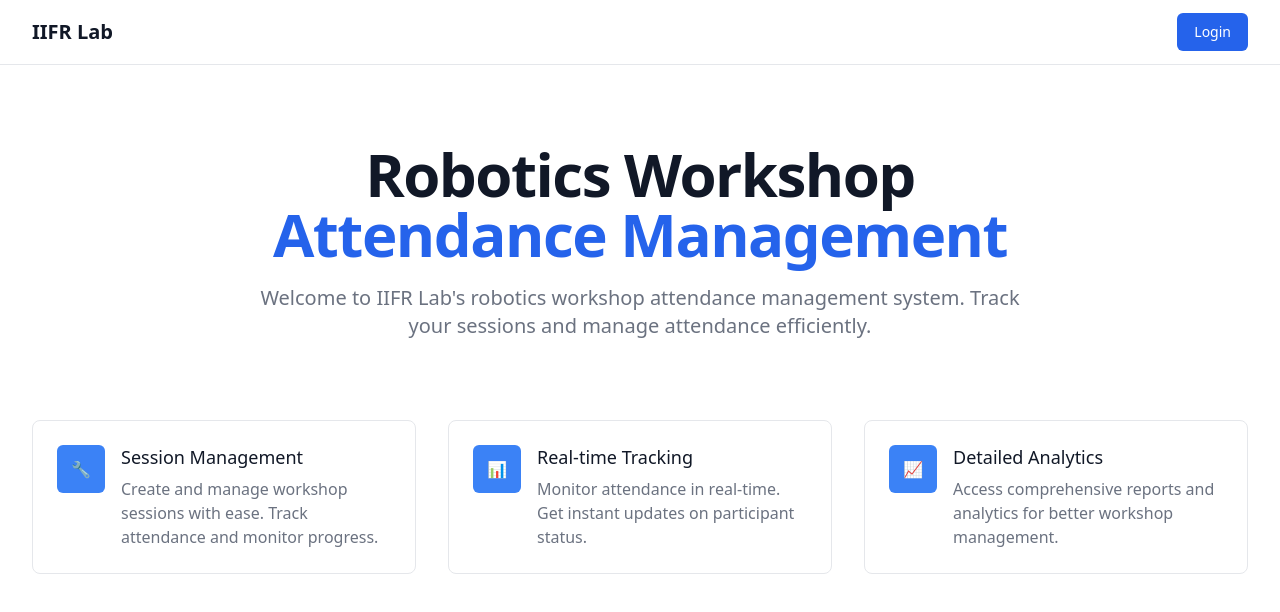
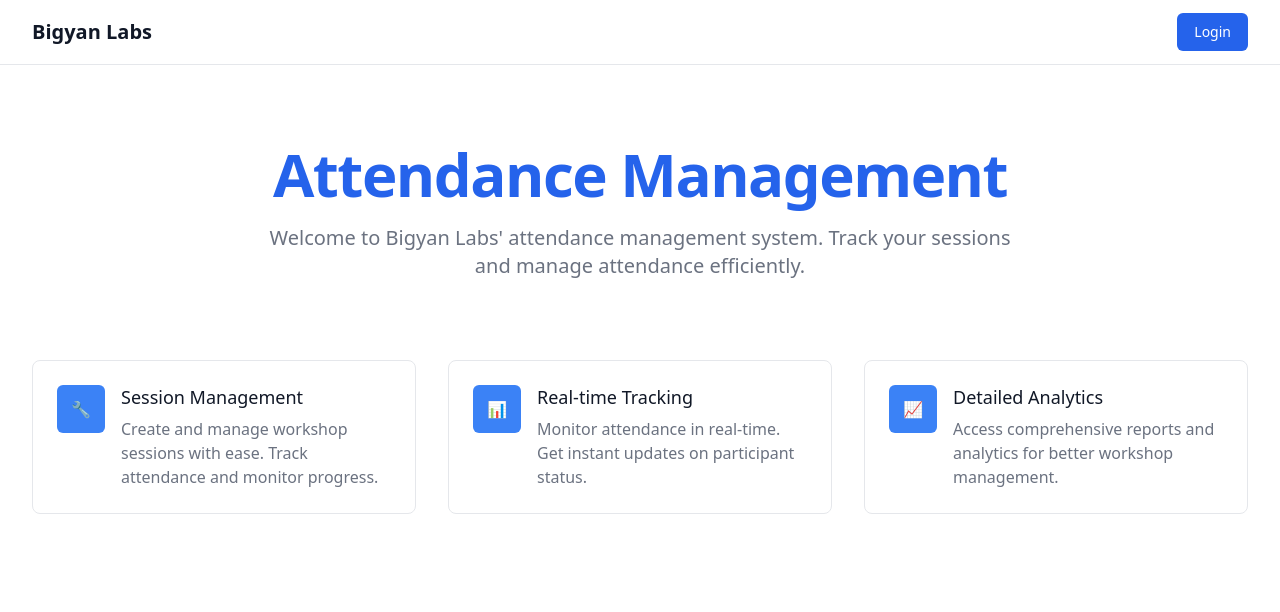
Before and after one commit to IIFR-DEV-TEAM/Attendance-Management, a SvelteKit app: page / in a window 1280 px wide. Shown: the top 612 px of the page. Built offline with nearby package versions, Linux system fonts and the light colour scheme.

Commit message:
Minor changes

```diff
--- a/package.json
+++ b/package.json
@@ -39,6 +39,7 @@
     "jsonwebtoken": "^9.0.2",
     "jwt-decode": "^4.0.0",
     "lucide-svelte": "^0.473.0",
-    "mongoose": "^8.9.5"
+    "mongoose": "^8.9.5",
+    "xlsx": "^0.18.5"
   }
 }
--- a/src/routes/+layout.svelte
+++ b/src/routes/+layout.svelte
@@ -1,8 +1,12 @@
 <script lang="ts">
 	import '../app.css';
 	import { preventDevTools } from '$lib/dev-tools-prevention';
-	// preventDevTools()
+	preventDevTools()
 	let { children } = $props();
 </script>
 
+<svelte:head>
+   <title>Bigyan-Labs: AMS</title>
+</svelte:head>
+
 {@render children()}
--- a/src/routes/+page.svelte
+++ b/src/routes/+page.svelte
@@ -24,7 +24,7 @@
     <div class="max-w-7xl mx-auto px-4 sm:px-6 lg:px-8">
       <div class="flex justify-between items-center h-16">
         <div class="flex items-center">
-          <span class="text-xl font-bold text-gray-900">IIFR Lab</span>
+          <span class="text-xl font-bold text-gray-900">Bigyan Labs</span>
         </div>
         <a
           href="/login"
@@ -41,11 +41,10 @@
     <div class="max-w-7xl mx-auto px-4 sm:px-6 lg:px-8 pt-20">
       <div class="text-center">
         <h1 class="text-4xl tracking-tight font-extrabold text-gray-900 sm:text-5xl md:text-6xl">
-          <span class="block">Robotics Workshop</span>
           <span class="block text-blue-600">Attendance Management</span>
         </h1>
         <p class="mt-3 max-w-md mx-auto text-base text-gray-500 sm:text-lg md:mt-5 md:text-xl md:max-w-3xl">
-          Welcome to IIFR Lab's robotics workshop attendance management system. Track your sessions and manage attendance efficiently.
+          Welcome to Bigyan Labs' attendance management system. Track your sessions and manage attendance efficiently.
         </p>
       </div>
 
--- a/src/routes/student/+page.svelte
+++ b/src/routes/student/+page.svelte
@@ -31,7 +31,7 @@
 	const calculateTimeLeft = (session: Session): string => {
 		const startTime = new Date(`${session.date}T${session.startTime}`);
 		const currentTime = new Date();
-		const endTime = new Date(`${session.date}T${session.endTime}`)
+		const endTime = new Date(`${session.date}T${session.endTime}`);
 		const diffMs = endTime.getTime() - currentTime.getTime();
 		if (diffMs <= 0) return 'Expired';
 		const hours = Math.floor(diffMs / 3600000);
@@ -68,7 +68,7 @@
 				body: JSON.stringify({ sessionId, userId })
 			});
 			const { success }: { success: boolean } = await res.json();
-			console.log(success)
+			console.log(success);
 			if (success) {
 				await goto('/student/success');
 			} else {
@@ -154,6 +154,7 @@
 		<!-- Current Sessions -->
 		<div class="mb-8">
 			<h2 class="mb-4 text-lg font-medium text-gray-900">Current & Upcoming Sessions</h2>
+			{#if currentSessions.length > 0}
 				<div class="grid gap-4 md:grid-cols-2 lg:grid-cols-3">
 					{#each currentSessions as session}
 						<div class="overflow-hidden rounded-lg bg-white shadow">
@@ -165,9 +166,7 @@
 									</div>
 									<span
 										class="rounded-full px-2 py-1 text-xs font-semibold
-                  {session.status === 'active'
-										? 'bg-green-100 text-green-800'
-										: 'bg-yellow-100 text-yellow-800'}"
+					{session.status === 'active' ? 'bg-green-100 text-green-800' : 'bg-yellow-100 text-yellow-800'}"
 									>
 										{session.status === 'active' ? 'Active' : 'Upcoming'}
 									</span>
@@ -183,21 +182,24 @@
 									<button
 										class="mt-2 inline-flex w-full items-center justify-center rounded-md border border-transparent bg-blue-600 px-4 py-2 text-sm font-medium text-white shadow-sm transition-colors hover:bg-blue-700 focus:outline-none focus:ring-2 focus:ring-blue-500 focus:ring-offset-2"
 										disabled={session.status !== 'active'}
-									onclick={()=>joinSession(session.sessionId,decoded.userId)}
+										onclick={() => joinSession(session.sessionId, decoded.userId)}
 									>
 										{session.status === 'active' ? 'Join Session' : 'Opens Soon'}
-
 									</button>
 								</div>
 							</div>
 						</div>
 					{/each}
 				</div>
+			{:else}
+				<p class="text-center text-gray-500">No current or upcoming sessions available.</p>
+			{/if}
 		</div>
 
 		<!-- Expired Sessions -->
 		<div>
 			<h2 class="mb-4 text-lg font-medium text-gray-900">Past Sessions</h2>
+			{#if expiredSessions.length > 0}
 				<div class="overflow-hidden bg-white shadow sm:rounded-lg">
 					<ul class="divide-y divide-gray-200">
 						{#each expiredSessions as session}
@@ -232,6 +234,9 @@
 						{/each}
 					</ul>
 				</div>
+			{:else}
+				<p class="text-center text-gray-500">No past sessions available.</p>
+			{/if}
 		</div>
 	</div>
 </div>
--- a/src/routes/student/history/+page.svelte
+++ b/src/routes/student/history/+page.svelte
@@ -70,7 +70,7 @@
       attendanceData = {
         totalSessions: data.totalSessions,
         attendedSessions: data.attendedSessions,
-        attendancePercentage: Math.round((data.attendedSessions / data.totalSessions) * 100),
+        attendancePercentage: Math.round((data.attendedSessions / data.totalSessions) * 100) ? Math.round((data.attendedSessions / data.totalSessions) * 100) : 0,
         sessions: sessionsWithStatus,
       };
       console.log(attendanceData)
```
Also changed, not shown: 1 other file (tests, documents, lock files or other folders). Lines whose indentation alone changed are shown as unchanged.
